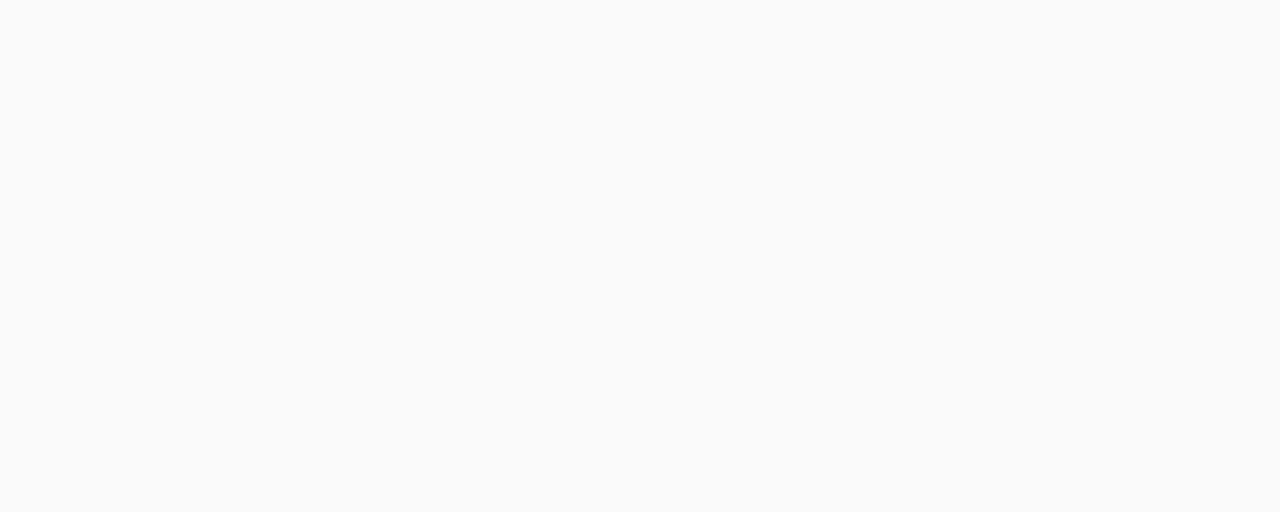
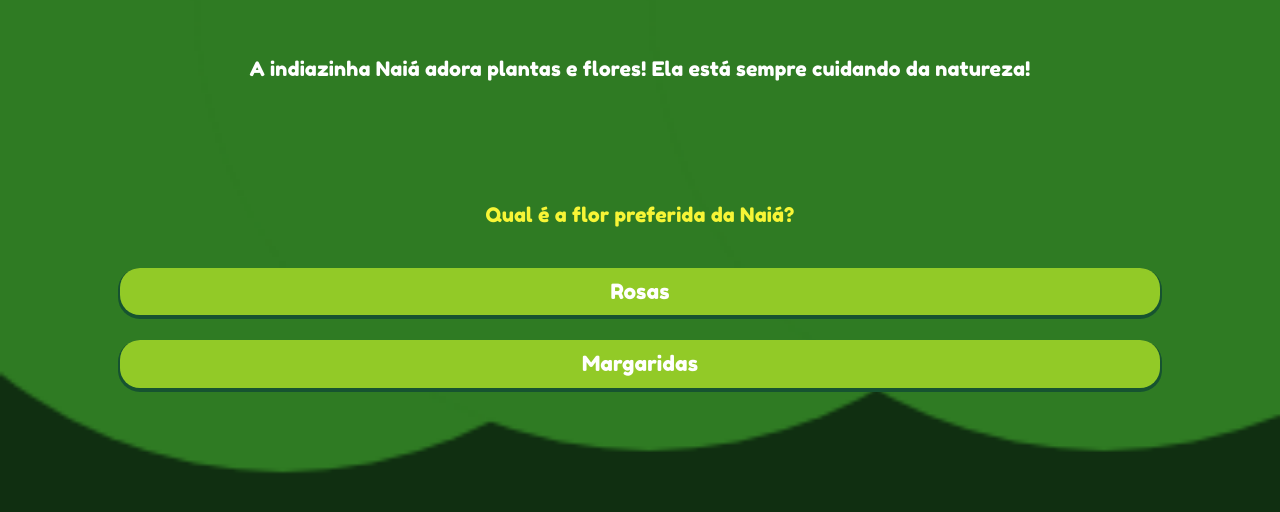
Before and after one commit to KarolHarumi/brinca-e-conta, a Vue app in the folder front/: page /game-second in a window 1280 px wide. Shown: the part 136-648 px from the top of the page. Built offline with nearby package versions, Linux system fonts and the light colour scheme.

Commit message:
feat: second game screen

```diff
--- a/front/src/router/index.js
+++ b/front/src/router/index.js
@@ -41,6 +41,12 @@
     path: '/game-first',
     name: 'GameFirst',
     component: () => import('../views/GameFirst.vue')
+  },
+
+  {
+    path: '/game-second',
+    name: 'GameSecond',
+    component: () => import('../views/GameSecond.vue')
   }
 ]
 
--- /dev/null
+++ b/front/src/views/GameSecond.vue
@@ -0,0 +1,111 @@
+<template>
+  <div class="games">
+    <p class="intro">A indiazinha Naiá adora plantas e flores! Ela está sempre cuidando da natureza!</p>
+
+    <div class="question">
+        <p>Qual é a flor preferida da Naiá?</p>
+        <span class="button-primary" @click="sendAnswer('correct')">Rosas</span>
+        <span class="button-primary" @click="sendAnswer('wrong')">Margaridas</span>
+      </div>
+
+    <div class="success hide">
+      <p>Uhuu! acertou!!</p>
+      <p>E a brincadeira continua!</p>
+      <router-link to="/story" class="link">&#60; Quero voltar</router-link>
+      <router-link to="/game-third" class="link">Continuar &#62;</router-link>
+    </div>
+
+    <div class="error hide">
+      <p>Não desanima amiguinho, você pode voltar e responder de novo!</p>
+      <router-link to="/story" class="link">&#60; Quero voltar</router-link>
+      <router-link to="/game-third" class="link">Continuar &#62;</router-link>
+    </div>
+  </div>
+</template>
+
+<script>
+export default {
+
+  methods: {
+    sendAnswer(answer) {
+      const success = document.querySelector('.success');
+      const error = document.querySelector('.error');
+
+      if(answer === 'correct') {
+        error.classList.add('hide');
+        success.classList.remove('hide');
+      } else {
+        success.classList.add('hide');
+        error.classList.remove('hide');
+      }
+    }
+  }
+}
+
+</script>
+
+<style scoped>
+  .games .hide {
+    display: none;
+  }
+
+  .games {
+    font-family: 'Fredoka One', cursive;
+    background: url('../assets/vitoria-regia/bg.png') no-repeat 0 0/cover;
+    height: 100vh;
+    color: #fff;
+    font-size: 20px;
+    text-align: center;
+    padding: 15% 40px 0 40px;
+    line-height: 1.3;
+  }
+
+  .games .intro {
+    margin: 0;
+  }
+
+  .games .question {
+    font-size: 20px;
+    color: #F7F536;
+    padding: 40px 20px 0;
+    margin: 5% auto 0;
+    max-width: 90%;
+  }
+
+  .games .question p {
+    margin-bottom: 40px;
+  }
+
+  .games .button-primary {
+    display: block;
+    background-color: #92CA27;
+    color: #fff;
+    border-radius: 20px;
+    padding: 10px 35px;
+    box-shadow: 0 2px 0 2px #165330;
+    font-size: 21px;
+    font-family: 'Fredoka One', cursive;
+    border: 0;
+    text-align: center;
+    margin-top: 25px;
+  }
+
+  .games .button-primary:active,
+  .games .button-primary:hover {
+    background-color: #2F7B23;
+  }
+
+  .games .link {
+    font-size: 18px;
+    color: #92CA27;
+  }
+
+  .games .link + .link {
+    margin-left: 40px;
+  }
+
+  .games .success,
+  .games .error {
+    margin-top: 50px;
+  }
+</style>
```
